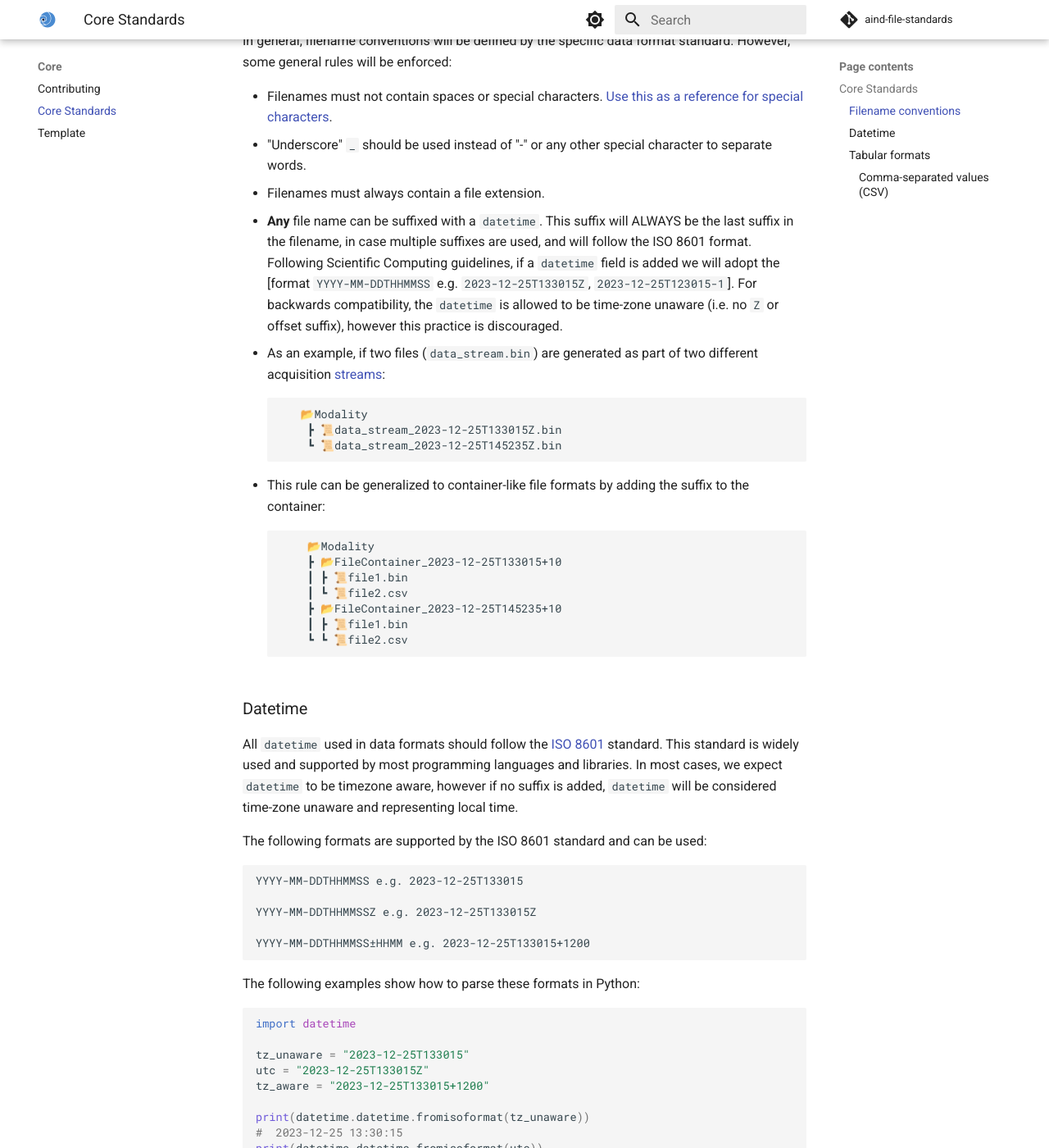
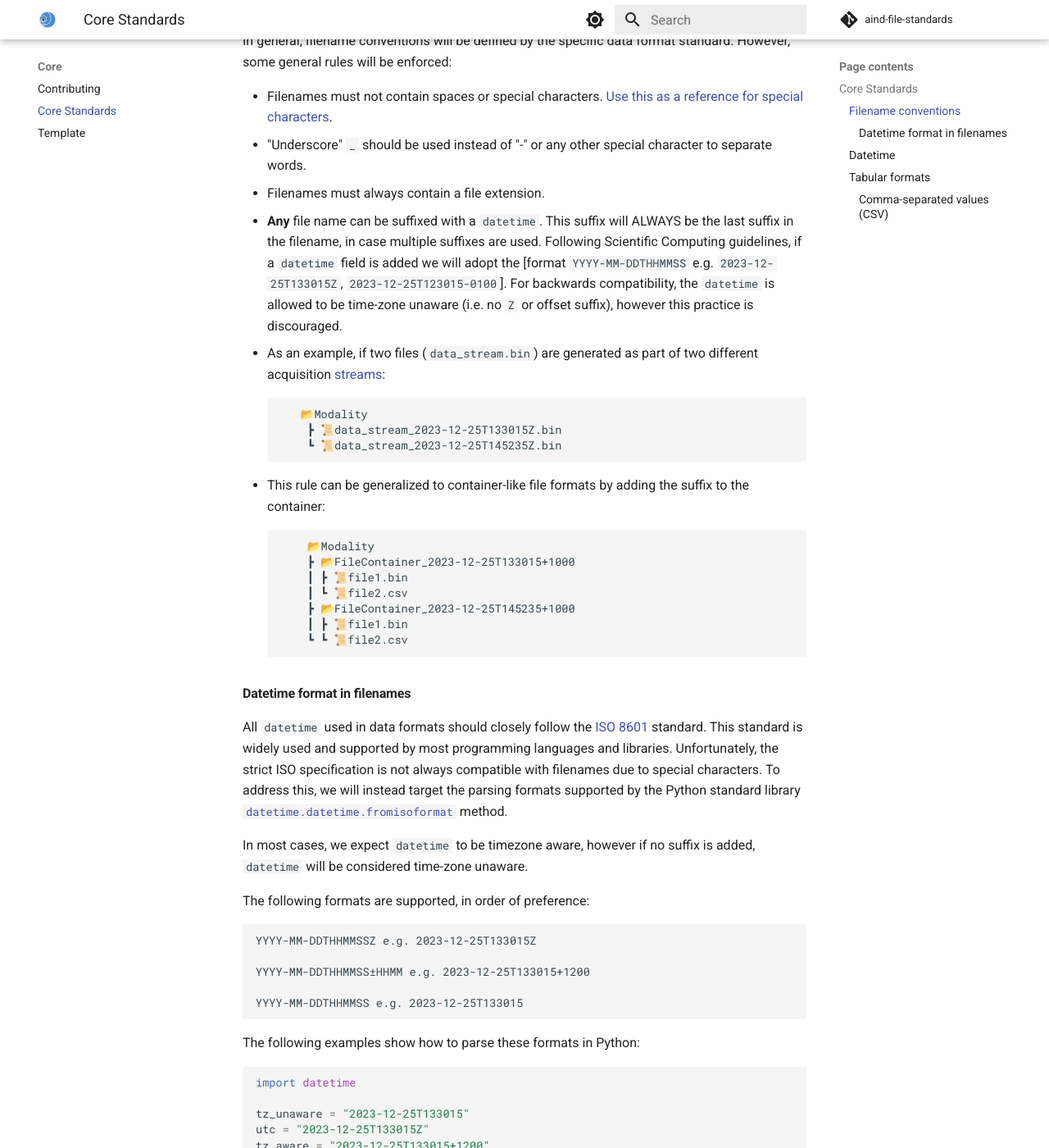
Before and after one commit to AllenNeuralDynamics/aind-file-standards, an MkDocs documentation site: the page built from docs/core/core-standards.md, in a window 1280 px wide and 1400 px high, scrolled down 437 px. Shown: the whole window at 82% size. Built offline with MkDocs 1.6.1 and Material for MkDocs 9.7.7, drawn with Linux system fonts in a browser that asks for light colours; comment, search, counter and statistics services are not loaded; some of the changed text lies outside the part shown.

Commit message:
Clarify rational behind filename datetime format

````diff
--- a/docs/core/core-standards.md
+++ b/docs/core/core-standards.md
@@ -11,7 +11,7 @@ In general, filename conventions will be defined by the specific data format sta
 - Filenames must not contain spaces or special characters. [Use this as a reference for special characters](https://en.wikipedia.org/wiki/Filename#Reserved_characters_and_words).
 - "Underscore" `_` should be used instead of "-" or any other special character to separate words.
 - Filenames must always contain a file extension.
-- **Any** file name can be suffixed with a `datetime`. This suffix will ALWAYS be the last suffix in the filename, in case multiple suffixes are used, and will follow the ISO 8601 format. Following Scientific Computing guidelines, if a `datetime` field is added we will adopt the [format `YYYY-MM-DDTHHMMSS` e.g. `2023-12-25T133015Z`, `2023-12-25T123015-1`]. For backwards compatibility, the `datetime` is allowed to be time-zone unaware (i.e. no `Z` or offset suffix), however this practice is discouraged.
+- **Any** file name can be suffixed with a `datetime`. This suffix will ALWAYS be the last suffix in the filename, in case multiple suffixes are used. Following Scientific Computing guidelines, if a `datetime` field is added we will adopt the [format `YYYY-MM-DDTHHMMSS` e.g. `2023-12-25T133015Z`, `2023-12-25T123015-0100`]. For backwards compatibility, the `datetime` is allowed to be time-zone unaware (i.e. no `Z` or offset suffix), however this practice is discouraged.
 
 
   - As an example, if two files (`data_stream.bin`) are generated as part of two different acquisition [streams](https://aind-data-schema.readthedocs.io/en/latest/session.html):
@@ -26,26 +26,28 @@ In general, filename conventions will be defined by the specific data format sta
 
     ```plaintext
         📂Modality
-        ┣ 📂FileContainer_2023-12-25T133015+10
+        ┣ 📂FileContainer_2023-12-25T133015+1000
         ┃ ┣ 📜file1.bin
         ┃ ┗ 📜file2.csv
-        ┣ 📂FileContainer_2023-12-25T145235+10
+        ┣ 📂FileContainer_2023-12-25T145235+1000
         ┃ ┣ 📜file1.bin
         ┗ ┗ 📜file2.csv
     ```
 
-### Datetime
+#### Datetime format in filenames
 
-All `datetime` used in data formats should follow the [ISO 8601](https://en.wikipedia.org/wiki/ISO_8601) standard. This standard is widely used and supported by most programming languages and libraries. In most cases, we expect `datetime` to be timezone aware, however if no suffix is added, `datetime` will be considered time-zone unaware and representing local time.
+All `datetime` used in data formats should closely follow the [ISO 8601](https://en.wikipedia.org/wiki/ISO_8601) standard. This standard is widely used and supported by most programming languages and libraries. Unfortunately, the strict ISO specification is not always compatible with filenames due to special characters. To address this, we will instead target the parsing formats supported by the Python standard library  [`datetime.datetime.fromisoformat`](https://docs.python.org/3/library/datetime.html#datetime.datetime.fromisoformat) method.
 
-The following formats are supported by the ISO 8601 standard and can be used:
+In most cases, we expect `datetime` to be timezone aware, however if no suffix is added, `datetime` will be considered time-zone unaware.
+
+The following formats are supported, in order of preference:
 
 ```plaintext
-YYYY-MM-DDTHHMMSS e.g. 2023-12-25T133015
-
 YYYY-MM-DDTHHMMSSZ e.g. 2023-12-25T133015Z
 
 YYYY-MM-DDTHHMMSS±HHMM e.g. 2023-12-25T133015+1200
+
+YYYY-MM-DDTHHMMSS e.g. 2023-12-25T133015
 ```
 
 The following examples show how to parse these formats in Python:
@@ -65,6 +67,33 @@ print(datetime.datetime.fromisoformat(tz_aware))
 #  2023-12-25 13:30:15+12:00
 ```
 
+### Datetime
+
+In all other cases where a `datetime` field is used (e.g. data, metadata fields), the full ISO 8601 standard should be respected. To ensure consistency, make sure you use datetime libraries that support ISO 8601 parsing and serialization. For example, in Python, the `datetime` module can be used to parse and serialize ISO 8601 `datetimes`:
+
+``` python
+import datetime
+dt = datetime.datetime.fromisoformat("2023-12-25T13:30:15+12:00")
+```
+
+or using `pydantic`:
+
+```python
+from pydantic import BaseModel, AwareDatetime
+class Event(BaseModel):
+    timestamp: datetime.datetime
+    enforced_aware: AwareDatetime
+
+event = Event(timestamp="2023-12-25T13:30:15+12:00", enforced_aware="2023-12-25T13:30:15+12:00")
+event.model_dump_json()
+```
+
+As in filenames, in order of preference:
+
+  - Use UTC `datetime`s whenever possible.
+  - Use timezone-aware `datetime`s whenever possible.
+  - If timezone information is not available, use timezone-unaware `datetime`s.
+
 ### Tabular formats
 
 The supported tabular formats are:
````
